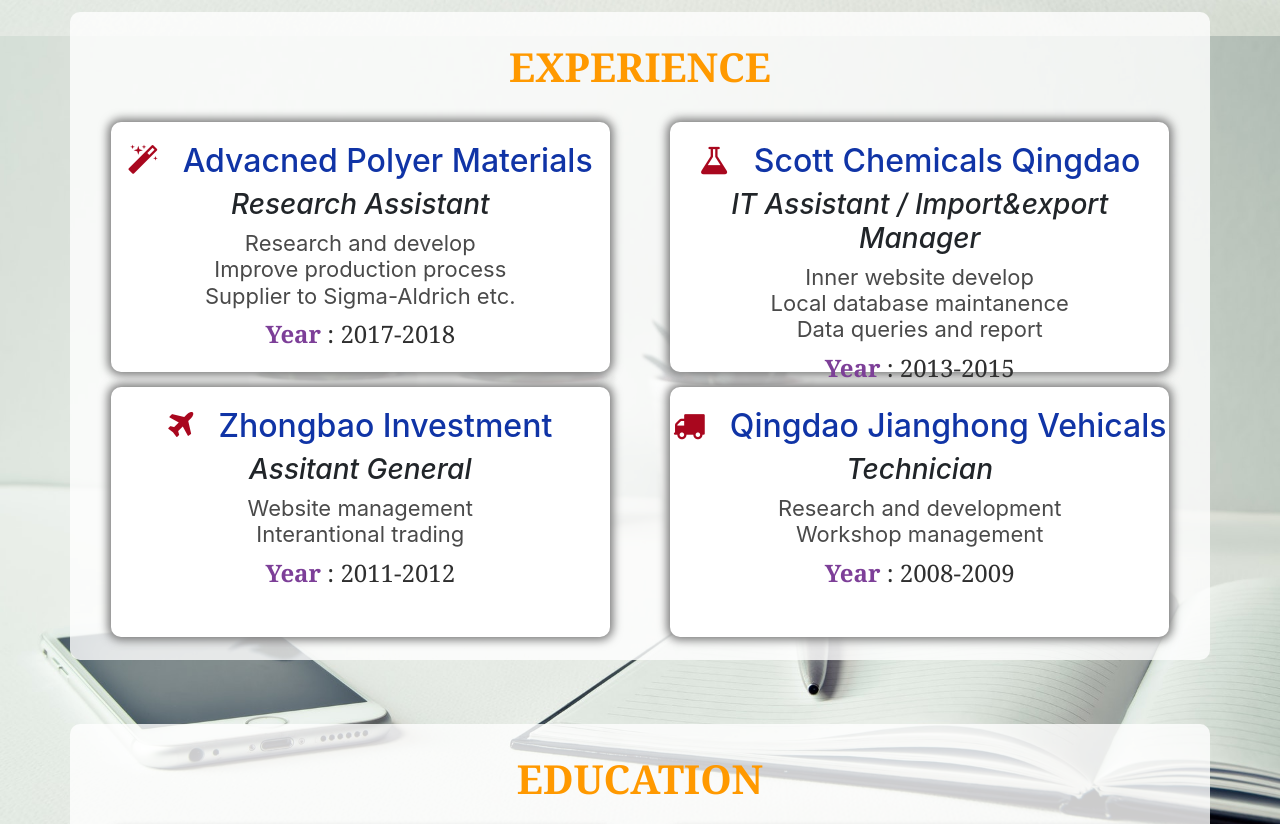
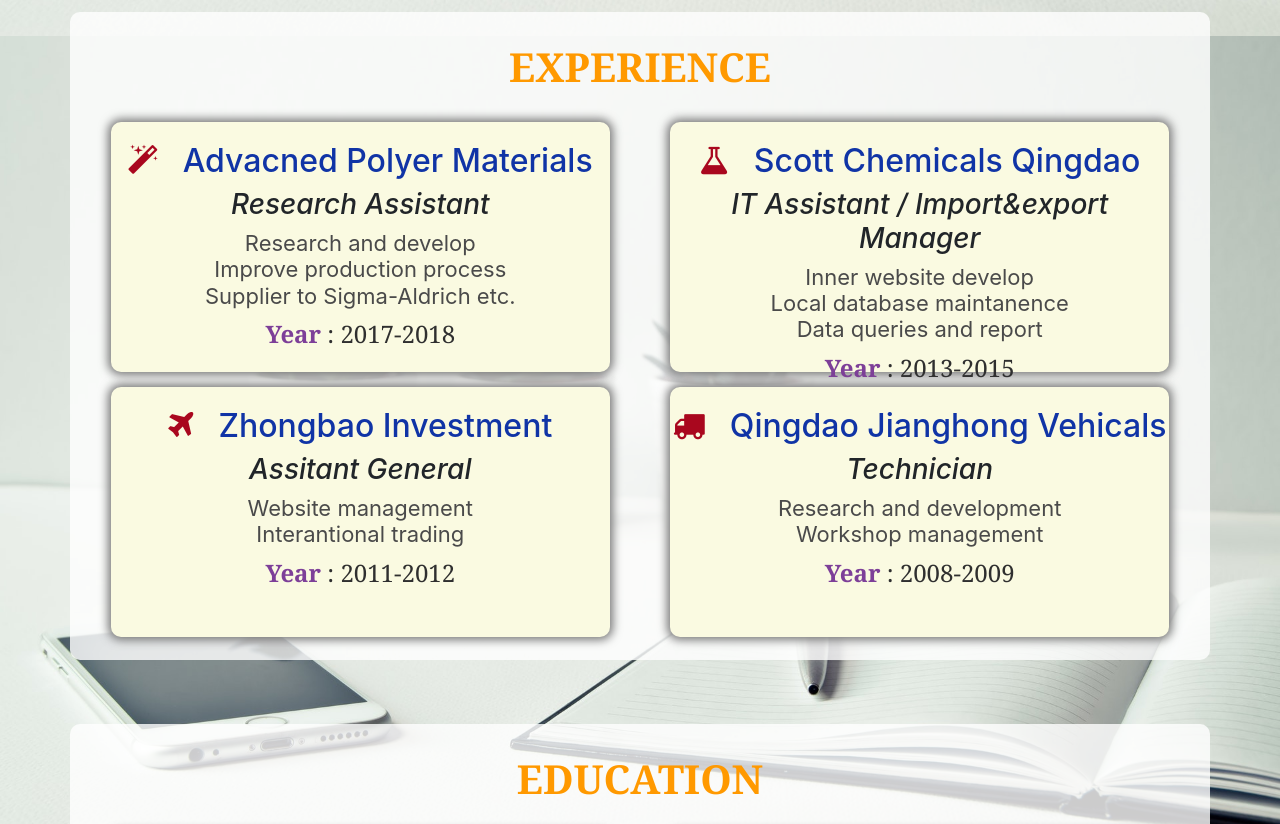
Before and after one commit to wzlwit/resume, a plain HTML site: page index.html in a window 1280 px wide. Shown: the part 2520-3344 px from the top of the page. Drawn offline with Linux system fonts and the light colour scheme.

Commit message:
card background color

```diff
--- a/css/style.css
+++ b/css/style.css
@@ -619,6 +619,7 @@ div.bar_group__bar.thin {
     margin: 5px 15px 10px;
     height: 250px;
     padding-top: 20px;
+    background-color: #fafae1;
 }
 
 .grid:hover {
```
